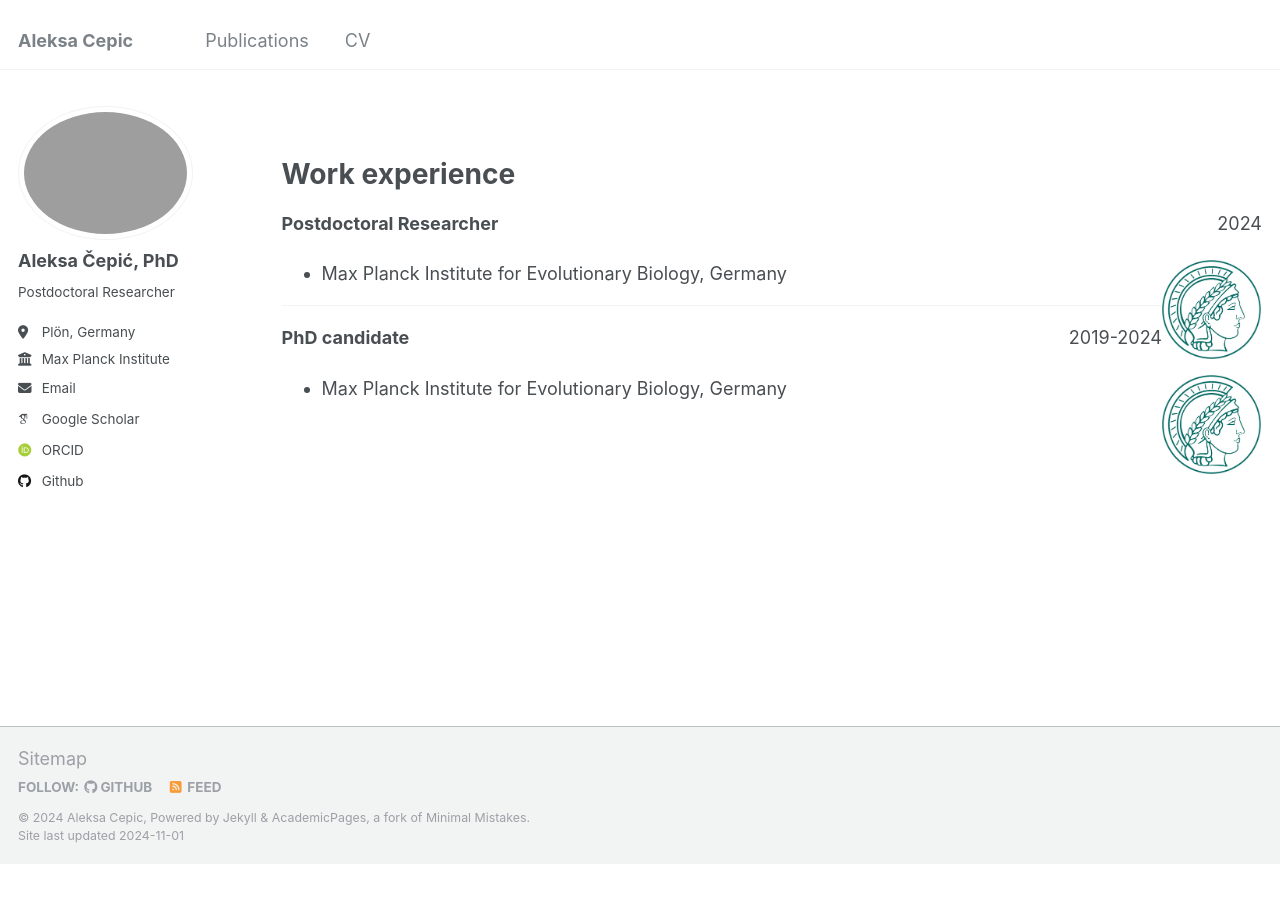
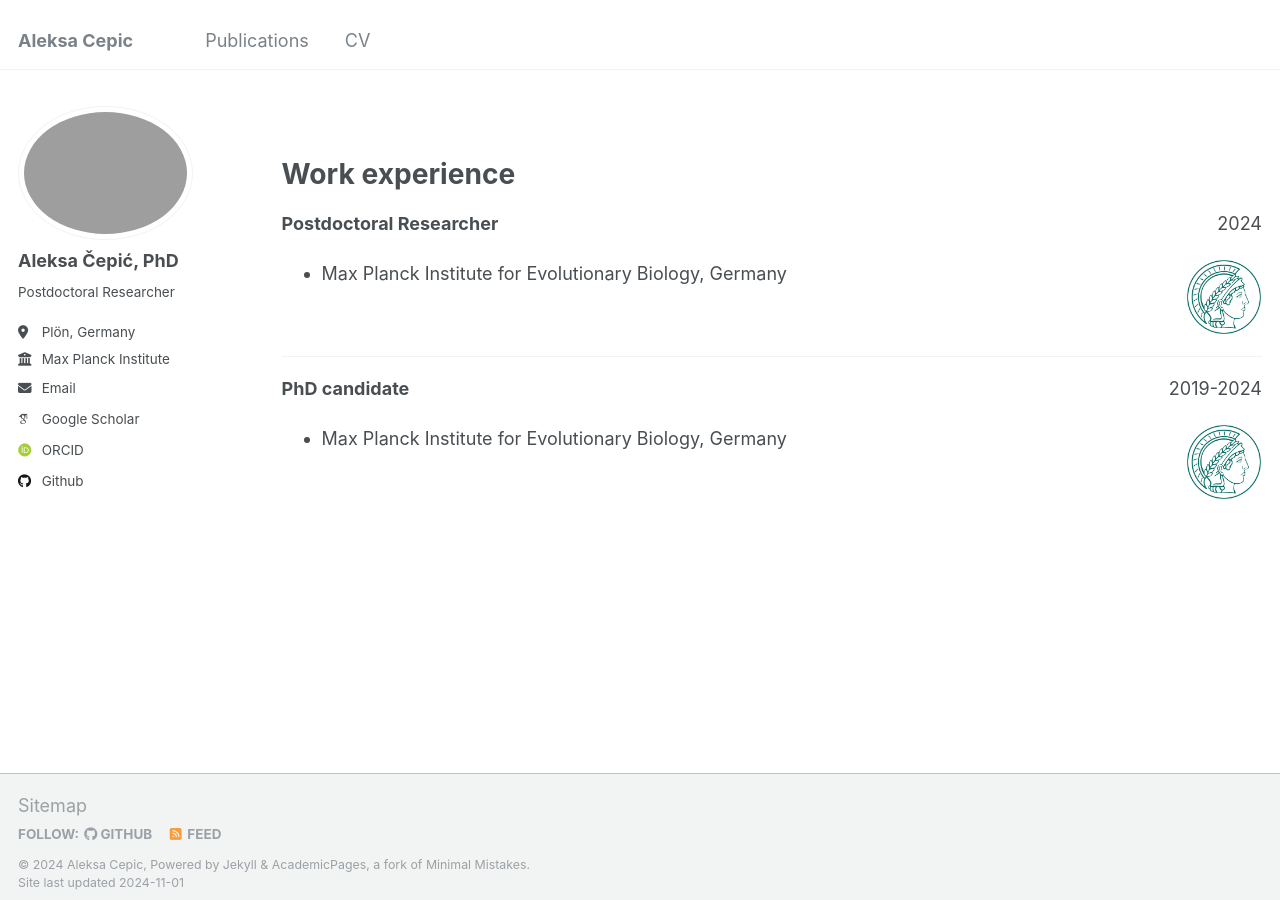
Before and after one commit to cepic-a/cepic-a.github.io, a Jekyll site: the page built from _pages/cv.md, in a window 1280 px wide and 900 px high, scrolled down 581 px. Built offline with Jekyll 4.4.1, drawn with Linux system fonts in a browser that asks for light colours; some web fonts are replaced; before the commit the page ends 1445 px from its top, so only the background shows below that.

Commit message:
Update cv.md

```diff
--- a/_pages/cv.md
+++ b/_pages/cv.md
@@ -64,9 +64,11 @@
     <div class="clearix"></div>
 </p>
 
-<img align="right" src="../images/mpi-logo_2.png" width="100px" style="padding-right: 1px">
+<img align="right" src="../images/mpi-logo_2.png" width="75px" style="padding-right: 1px">
 
   - Max Planck Institute for Evolutionary Biology, Germany
+
+<br/>
 
 <hr>
 
@@ -76,6 +78,8 @@
     <div class="clearix"></div>
 </p>
 
-<img align="right" src="../images/mpi-logo_2.png" width="100px" style="padding-right: 1px">
+<img align="right" src="../images/mpi-logo_2.png" width="75px" style="padding-right: 1px">
 
   - Max Planck Institute for Evolutionary Biology, Germany
+
+<br/>
```
